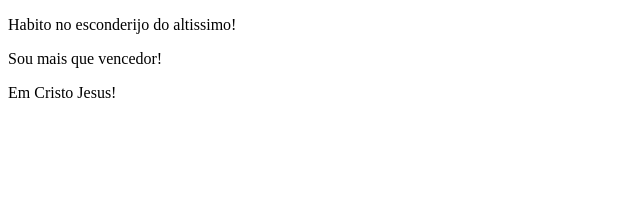
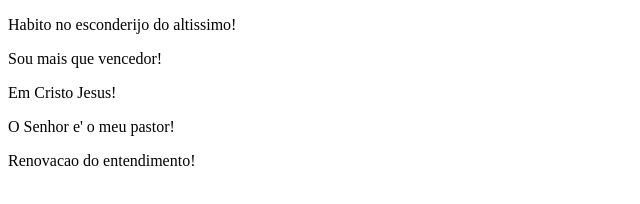
Before and after one commit to joneljustina/student50-lecture0, a plain HTML site: page lecture0/hello.html in a window 1280 px wide. Shown: the whole page, without its empty margins (0-640 px from the left). Drawn offline with Linux system fonts and the light colour scheme.

Commit message:
Update hello.html

```diff
--- a/lecture0/hello.html
+++ b/lecture0/hello.html
@@ -7,5 +7,7 @@
 		<p>Habito no esconderijo do altissimo!</p>
 		<p>Sou mais que vencedor!</p>
 		<p>Em Cristo Jesus!</p>
+		<p>O Senhor e' o meu pastor!</p>
+		<p>Renovacao do entendimento!</p>
 	</body>
 </html>
```
